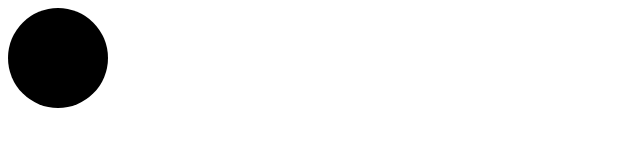
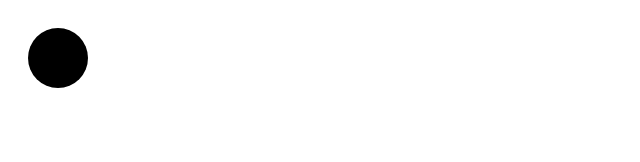
Before and after one commit to LachlanBurndred/AssignmentSite, a plain HTML site: page index.html in a window 1280 px wide. Shown: the whole page, without its empty margins (0-640 px from the left). Drawn offline with Linux system fonts and the light colour scheme.

Commit message:
Asset script creation
Added handling of deltaTime.

```diff
--- a/index.html
+++ b/index.html
@@ -1,7 +1,7 @@
 <!DOCTYPE html>
 <html>
 <head>
-    <title></title>
+    <title>Assignment Site</title>
 	<meta charset="utf-8" />
 </head>
 <body>
@@ -10,4 +10,5 @@
     </canvas>
 </body>
 </html>
+<script src="js/assets.js"></script>
 <script src="js/main.js"></script>
--- /dev/null
+++ b/js/assets.js
@@ -0,0 +1,26 @@
+var FPS = 60.0;
+
+var Time = {
+    now: 0,
+    lastUpdate: 0,
+    deltaTime: 0,
+    Update: function()
+    {
+        this.now = Date.now();
+        this.deltaTime = (this.now - this.lastUpdate) / 1000;
+        this.lastUpdate = Date.now();
+    }
+} // Handles deltaTime
+
+// Main update function
+function Update()
+{
+
+}
+
+// Sets to run update every frame @ 60fps
+setInterval(function ()
+{
+    Time.Update();
+    Update();
+}, 1000 / FPS);
--- a/js/main.js
+++ b/js/main.js
@@ -2,6 +2,6 @@ var canvas = document.getElementById("myCanvas");
 var context = canvas.getContext("2d");
 
 context.beginPath();
-context.arc(50, 50, 50, 0, Math.PI * 2);
+context.arc(50, 50, 30, 0, Math.PI * 2);
 context.fill();
 context.closePath();
```
